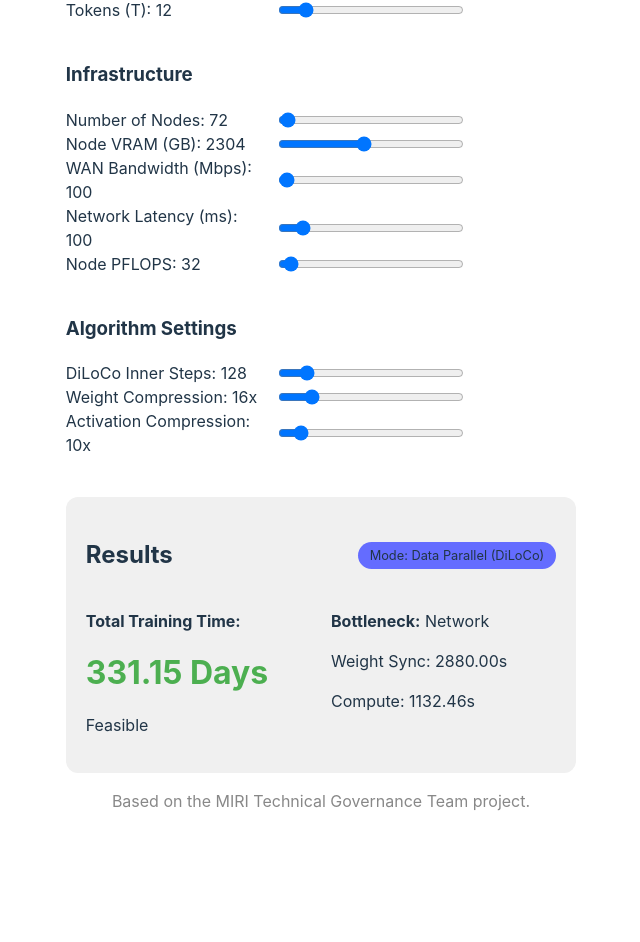
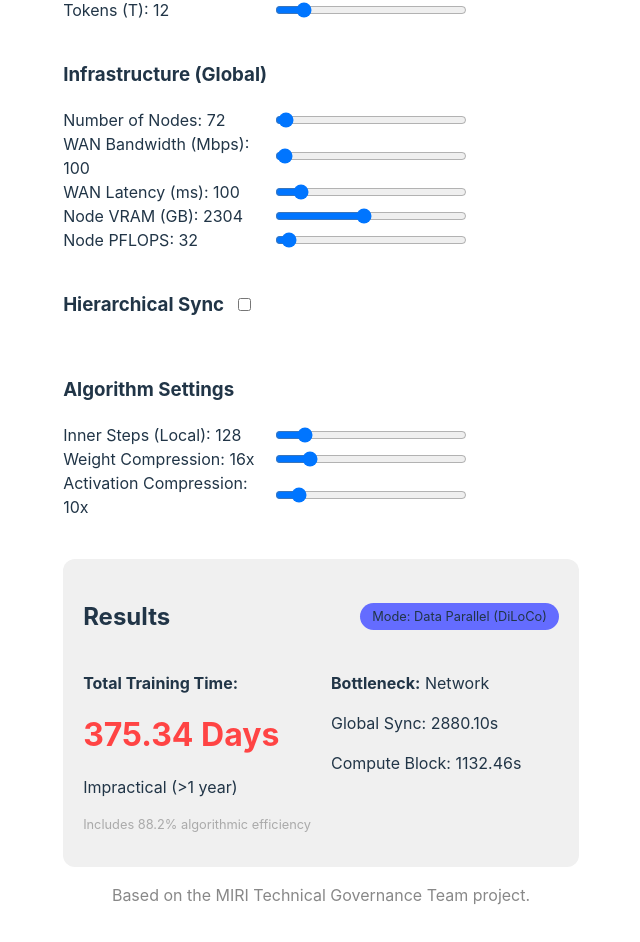
Before and after one commit to robirahman/miri-decentralized-training-report, a React (Vite) app in the folder simulator-web/: page / in a window 1280 px wide. Shown: the part 254-1196 px from the top of the page, without its empty margins (319-959 px from the left). Before the commit the page ends 1115 px from the top, so only its background shows below. Built offline with nearby package versions, Linux system fonts and the light colour scheme.

Commit message:
Add hierarchical sync modeling and algorithmic efficiency penalty heuristic

```diff
--- a/simulator-web/src/App.tsx
+++ b/simulator-web/src/App.tsx
@@ -13,18 +13,25 @@ function App() {
   const [latencyMs, setLatencyMs] = useState(100) // Inter-node ping
   const [mfu, setMfu] = useState(0.4)
 
+  // Hierarchical Parameters
+  const [useHierarchy, setUseHierarchy] = useState(false)
+  const [nodesPerGroup, setNodesPerGroup] = useState(8)
+  const [regionalBandwidth, setRegionalBandwidth] = useState(1000) // 1 Gbps
+  const [regionalLatency, setRegionalLatency] = useState(20) // 20ms
+  const [regionalSteps, setRegionalSteps] = useState(16)
+
   // Algorithm Parameters
   const [innerSteps, setInnerSteps] = useState(128)
   const [compression, setCompression] = useState(16)
   const [localBatch, setLocalBatch] = useState(131072)
-  const [ppCompression, setPpCompression] = useState(10) // Activations are harder to compress
-  const [microBatches, setMicroBatches] = useState(8) // Standard for pipeline
+  const [ppCompression, setPpCompression] = useState(10)
+  const [microBatches, setMicroBatches] = useState(8)
 
   const [results, setResults] = useState<any>(null)
 
   useEffect(() => {
     calculate()
-  }, [parameters, tokens, numNodes, pflopsPerNode, vramPerNode, bandwidthMbps, latencyMs, mfu, innerSteps, compression, localBatch, ppCompression, microBatches])
+  }, [parameters, tokens, numNodes, pflopsPerNode, vramPerNode, bandwidthMbps, latencyMs, mfu, innerSteps, compression, localBatch, ppCompression, microBatches, useHierarchy, nodesPerGroup, regionalBandwidth, regionalLatency, regionalSteps])
 
   const calculate = () => {
     // 1. Memory Analysis
@@ -37,55 +44,82 @@ function App() {
     const nodeComputePower = pflopsPerNode * 1e15 * mfu
     const computeTimePerStep = flopsPerStep / nodeComputePower
 
+    // 3. Algorithmic Efficiency Penalty
+    // Heuristic: loss of effective compute scales with total inner steps between global syncs
+    const totalInnerSteps = useHierarchy ? innerSteps * regionalSteps : innerSteps
+    // Alpha reduces slightly for larger models (more robust)
+    const alpha = 0.08 * (1 / (1 + Math.log10(parameters / 1e9) / 5))
+    const algorithmicEfficiency = Math.max(0.5, 1 - alpha * Math.log10(totalInnerSteps))
+
     let totalTimeSeconds = 0
     let mode = "Data Parallel (DiLoCo)"
-    let commTimeSec = 0
+    let globalCommSec = 0
+    let regionalCommSec = 0
     let computeBlockSec = 0
     let latencyPenaltySec = 0
 
     if (!isSharded) {
-      // --- DiLoCo Mode ---
+      // --- Data Parallel Mode ---
       const payloadBits = (parameters * 2 * 8) / compression
-      commTimeSec = (2 * payloadBits) / (bandwidthMbps * 1e6)
-      latencyPenaltySec = latencyMs / 1000 // Negligible for bulk sync
 
-      computeBlockSec = innerSteps * computeTimePerStep
-      const effectiveOuterTime = Math.max(computeBlockSec, commTimeSec + latencyPenaltySec)
-      const totalOuterSteps = (tokens / (localBatch * numNodes)) / innerSteps
-      totalTimeSeconds = totalOuterSteps * effectiveOuterTime
+      // Global Sync (Every 'totalInnerSteps')
+      globalCommSec = (2 * payloadBits) / (bandwidthMbps * 1e6) + (latencyMs / 1000)
+
+      if (useHierarchy) {
+        mode = "Hierarchical DiLoCo"
+        // Regional Sync (Every 'innerSteps')
+        regionalCommSec = (2 * payloadBits) / (regionalBandwidth * 1e6) + (regionalLatency / 1000)
+
+        // One global cycle = H_global regional cycles
+        // One regional cycle = H_regional compute blocks
+        const regionalCycleTime = Math.max(innerSteps * computeTimePerStep, regionalCommSec)
+        const globalCycleTime = Math.max(regionalSteps * regionalCycleTime, globalCommSec)
+
+        const totalGlobalCycles = (tokens / (localBatch * numNodes)) / (innerSteps * regionalSteps)
+        totalTimeSeconds = totalGlobalCycles * globalCycleTime
+        computeBlockSec = totalInnerSteps * computeTimePerStep
+      } else {
+        computeBlockSec = innerSteps * computeTimePerStep
+        const effectiveOuterTime = Math.max(computeBlockSec, globalCommSec)
+        const totalOuterSteps = (tokens / (localBatch * numNodes)) / innerSteps
+        totalTimeSeconds = totalOuterSteps * effectiveOuterTime
+      }
     } else {
       // --- Pipeline Parallel Mode ---
       mode = `Pipeline Parallel (${ppStages} stages)`
       const hiddenDim = 0.004 * Math.sqrt(parameters)
       const activationBits = (localBatch * hiddenDim * 2 * 8) / ppCompression
 
-      // Comm time for one micro-batch (rough estimate)
       const commPerMicroSec = (2 * activationBits / microBatches) / (bandwidthMbps * 1e6)
       const computePerMicroSec = computeTimePerStep / microBatches
       const latencySec = latencyMs / 1000
 
-      // Pipeline formula: Time = (MicroBatches + Stages - 1) * (Compute + Comm + Latency)
       const timePerStep = (microBatches + ppStages - 1) * (computePerMicroSec + commPerMicroSec + latencySec)
 
-      commTimeSec = (microBatches + ppStages - 1) * commPerMicroSec
+      globalCommSec = (microBatches + ppStages - 1) * commPerMicroSec
       latencyPenaltySec = (microBatches + ppStages - 1) * latencySec
       computeBlockSec = (microBatches + ppStages - 1) * computePerMicroSec
 
       totalTimeSeconds = (tokens / (localBatch * (numNodes / ppStages))) * timePerStep
     }
 
-    const days = totalTimeSeconds / (24 * 3600)
+    // Effective compute time accounts for algorithmic penalty
+    const totalTimeDays = totalTimeSeconds / (24 * 3600)
+    const effectiveDays = totalTimeDays / algorithmicEfficiency
 
     setResults({
       mode,
       computeStepSec: computeTimePerStep.toFixed(2),
-      commSec: commTimeSec.toFixed(2),
+      globalCommSec: globalCommSec.toFixed(2),
+      regionalCommSec: regionalCommSec.toFixed(2),
       latencySec: latencyPenaltySec.toFixed(2),
       computeBlockSec: computeBlockSec.toFixed(2),
-      days: days.toFixed(2),
+      days: effectiveDays.toFixed(2),
+      rawDays: totalTimeDays.toFixed(2),
+      efficiency: (algorithmicEfficiency * 100).toFixed(1),
       isSharded,
-      bottleneck: (commTimeSec + latencyPenaltySec) > computeBlockSec ? "Network" : "Compute",
-      feasibility: days < 365 ? "Feasible" : "Impractical (>1 year)"
+      bottleneck: (globalCommSec + latencyPenaltySec) > computeBlockSec ? "Network" : "Compute",
+      feasibility: effectiveDays < 365 ? "Feasible" : "Impractical (>1 year)"
     })
   }
 
@@ -108,22 +142,22 @@ function App() {
         </section>
 
         <section>
-          <h3>Infrastructure</h3>
+          <h3>Infrastructure (Global)</h3>
           <div className="input-group">
             <label>Number of Nodes: {numNodes}</label>
             <input type="range" min="1" max="5000" step="1" value={numNodes} onChange={(e) => setNumNodes(Number(e.target.value))} />
-          </div>
-          <div className="input-group">
-            <label>Node VRAM (GB): {vramPerNode}</label>
-            <input type="range" min="8" max="5000" step="8" value={vramPerNode} onChange={(e) => setVramPerNode(Number(e.target.value))} />
           </div>
           <div className="input-group">
             <label>WAN Bandwidth (Mbps): {bandwidthMbps}</label>
             <input type="range" min="1" max="10000" step="10" value={bandwidthMbps} onChange={(e) => setBandwidthMbps(Number(e.target.value))} />
           </div>
           <div className="input-group">
-            <label>Network Latency (ms): {latencyMs}</label>
+            <label>WAN Latency (ms): {latencyMs}</label>
             <input type="range" min="1" max="1000" step="10" value={latencyMs} onChange={(e) => setLatencyMs(Number(e.target.value))} />
+          </div>
+          <div className="input-group">
+            <label>Node VRAM (GB): {vramPerNode}</label>
+            <input type="range" min="8" max="5000" step="8" value={vramPerNode} onChange={(e) => setVramPerNode(Number(e.target.value))} />
           </div>
           <div className="input-group">
             <label>Node PFLOPS: {pflopsPerNode}</label>
@@ -132,9 +166,32 @@ function App() {
         </section>
 
         <section>
+          <div style={{ display: 'flex', gap: '10px', alignItems: 'center' }}>
+            <h3>Hierarchical Sync</h3>
+            <input type="checkbox" checked={useHierarchy} onChange={(e) => setUseHierarchy(e.target.checked)} />
+          </div>
+          {useHierarchy && (
+            <div style={{ borderLeft: '2px solid #646cff', paddingLeft: '15px' }}>
+              <div className="input-group">
+                <label>Regional Bandwidth (Mbps): {regionalBandwidth}</label>
+                <input type="range" min="100" max="100000" step="100" value={regionalBandwidth} onChange={(e) => setRegionalBandwidth(Number(e.target.value))} />
+              </div>
+              <div className="input-group">
+                <label>Regional Latency (ms): {regionalLatency}</label>
+                <input type="range" min="1" max="100" step="1" value={regionalLatency} onChange={(e) => setRegionalLatency(Number(e.target.value))} />
+              </div>
+              <div className="input-group">
+                <label>Regional Sync Steps: {regionalSteps}</label>
+                <input type="range" min="1" max="100" step="1" value={regionalSteps} onChange={(e) => setRegionalSteps(Number(e.target.value))} />
+              </div>
+            </div>
+          )}
+        </section>
+
+        <section>
           <h3>Algorithm Settings</h3>
           <div className="input-group">
-            <label>DiLoCo Inner Steps: {innerSteps}</label>
+            <label>Inner Steps (Local): {innerSteps}</label>
             <input type="range" min="1" max="1000" step="1" value={innerSteps} onChange={(e) => setInnerSteps(Number(e.target.value))} />
           </div>
           <div className="input-group">
@@ -161,25 +218,20 @@ function App() {
                 <p><strong>Total Training Time:</strong></p>
                 <h1 style={{ color: results.days < 365 ? '#4caf50' : '#ff4444', margin: 0 }}>{results.days} Days</h1>
                 <p>{results.feasibility}</p>
+                <p style={{ fontSize: '0.8em', color: '#aaa' }}>Includes {results.efficiency}% algorithmic efficiency</p>
               </div>
               <div>
                 <p><strong>Bottleneck:</strong> {results.bottleneck}</p>
-                {results.isSharded ? (
-                  <>
-                    <p>Activation Sync: {results.commSec}s</p>
-                    <p>Latency Idle: {results.latencySec}s</p>
-                  </>
-                ) : (
-                  <p>Weight Sync: {results.commSec}s</p>
-                )}
-                <p>Compute: {results.computeBlockSec}s</p>
+                <p>Global Sync: {results.globalCommSec}s</p>
+                {useHierarchy && <p>Regional Sync: {results.regionalCommSec}s</p>}
+                <p>Compute Block: {results.computeBlockSec}s</p>
               </div>
             </div>
 
             {results.isSharded && (
               <div style={{ marginTop: '10px', fontSize: '0.9em', color: '#aaa' }}>
                 * Model exceeds single-node VRAM. Pipeline Parallelism is active.
-                Network latency ({latencyMs}ms) adds idle time to every micro-batch handover.
+                Network latency adds idle time to every micro-batch handover.
               </div>
             )}
           </div>
```
